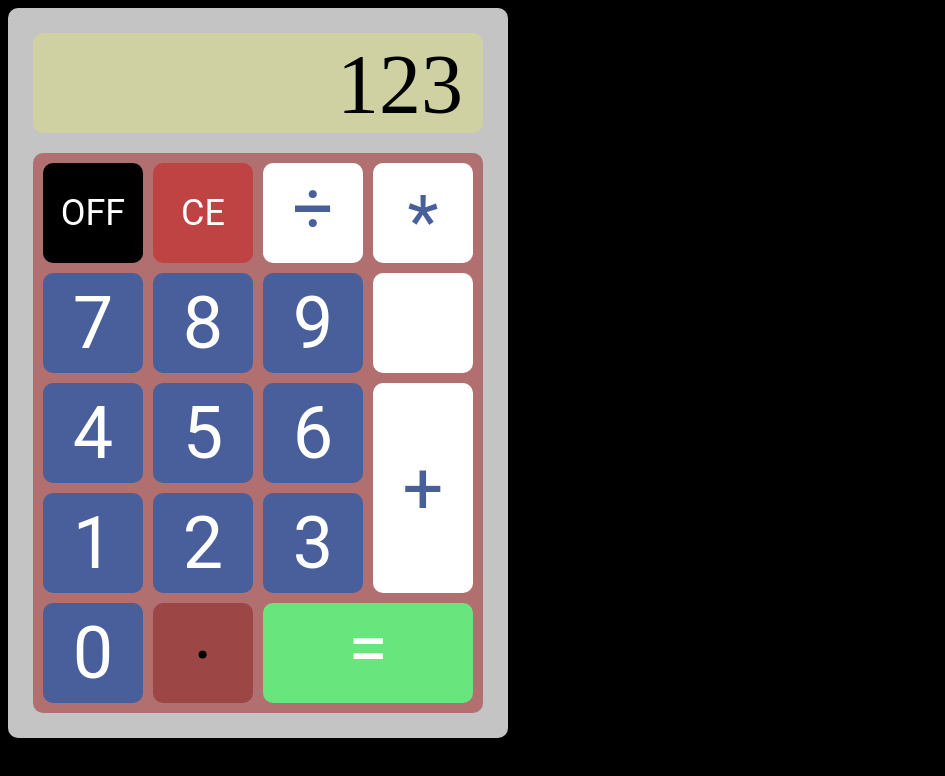
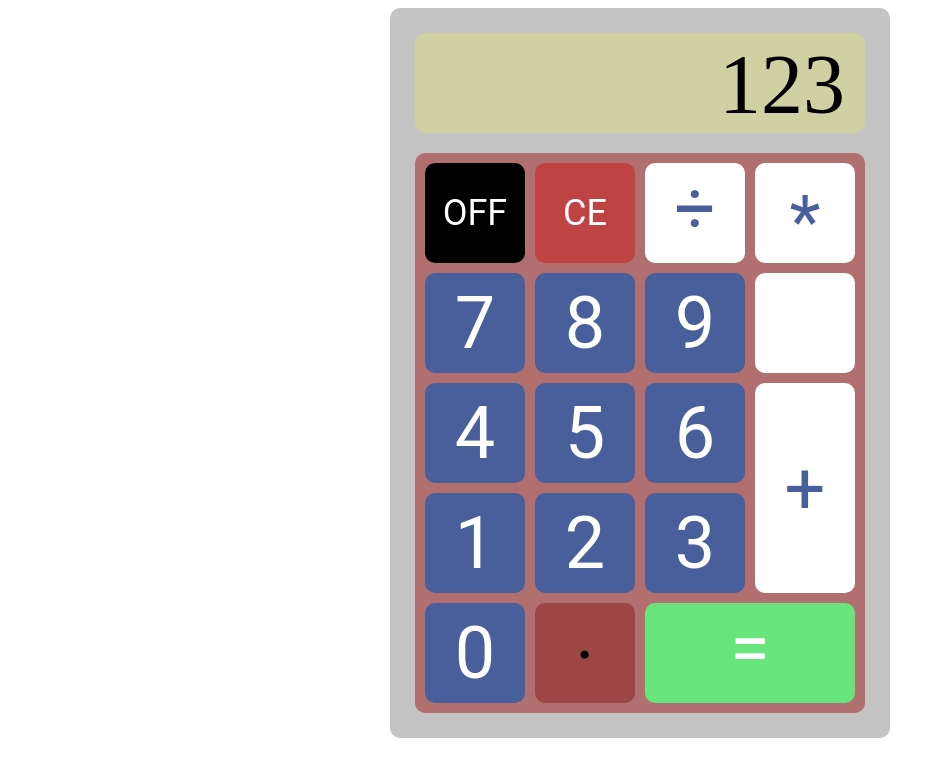
Before and after one commit to exemplar-codes/pocket-calculator, a React (Create React App) app: page / in a window 1280 px wide. Shown: the top 776 px of the page, without its empty margins (0-945 px from the left). Built offline with nearby package versions, Linux system fonts and the light colour scheme.

Commit message:
Make background page white and center main app

```diff
--- a/src/App.css
+++ b/src/App.css
@@ -1,3 +1,5 @@
 body {
-    background-color: black;
+    display: grid;
+    place-items: center;
+    background-color: white;
 }
```
